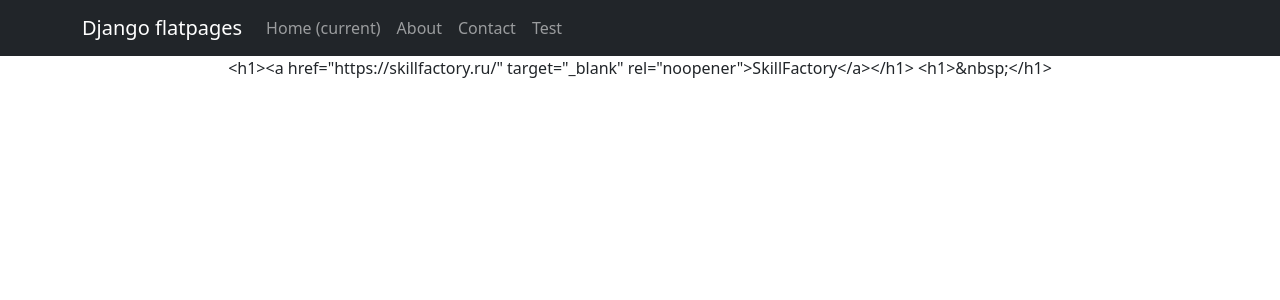
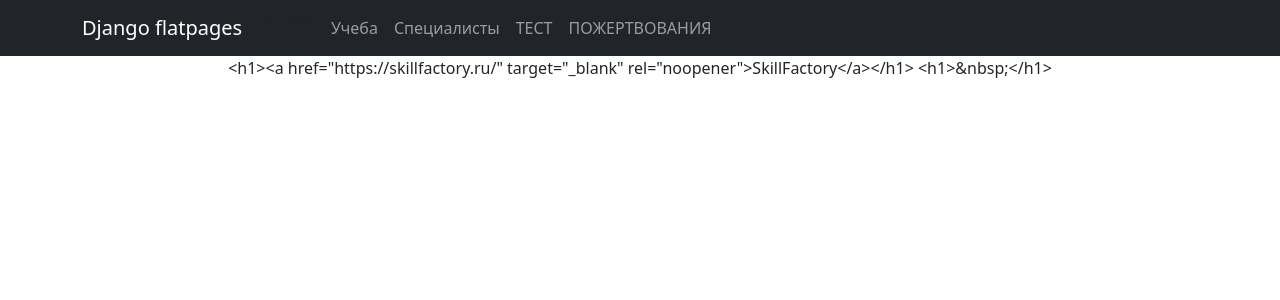
Before and after one commit to ponomap26/Django_project, a Django app: template templates/flatpages/default.html in a window 1280 px wide. Shown: the top 300 px of the page. Run offline with Django 4.2, Linux system fonts and the light colour scheme; the template is opened without the code that fills it: values that come from a table or form of the project are taken from there, others are empty; data comes from the database, SQL or seed files in the repository; both versions use the stored data as it was after the commit; some libraries are stand-ins or nearby versions.

Commit message:
версия 2

```diff
--- a/templates/flatpages/default.html
+++ b/templates/flatpages/default.html
@@ -25,17 +25,17 @@
                <div class="collapse navbar-collapse" id="navbarResponsive">
                    <ul class="navbar-nav ml-auto">
                        <li class="nav-item active">
-                           <a class="nav-link" href="#">Home
-                               <span class="sr-only">(current)</span>
+                           <span class="sr-only">(current)</span>
                            </a>
                        </li>
-                       <li class="nav-item">
-                           <a class="nav-link" href="/about/">About</a>
+                       <a class="nav-link" href="/about/">Учеба</a>
                        </li>
                        <li class="nav-item">
-                           <a class="nav-link" href="/contacts/">Contact</a>
+                           <a class="nav-link" href="/support/">Специалисты</a>
                        <li class="nav-item">
-                           <a class="nav-link" href="/test/">Test</a>
+                           <a class="nav-link" href="/test/">ТЕСТ</a>
+                       <li class="nav-item">
+                           <a class="nav-link" href="/money/">ПОЖЕРТВОВАНИЯ</a>
                        </li>
                    </ul>
                </div>
--- a/templates/flatpages/test.html
+++ b/templates/flatpages/test.html
@@ -4,7 +4,7 @@
 <title>{{ flatpage.title }}</title>
 </head>
 <body>
-{{ flatpage.content }}
+        {{ flatpage.content }}
     <i>{{ flatpage.content }}<i/>
 
 </body>
```
Also changed, not shown: templates/flatpages/about.html (deleted, +0 -11 lines), templates/flatpages/about_page.html (added, +12 -0 lines), db.sqlite3.
